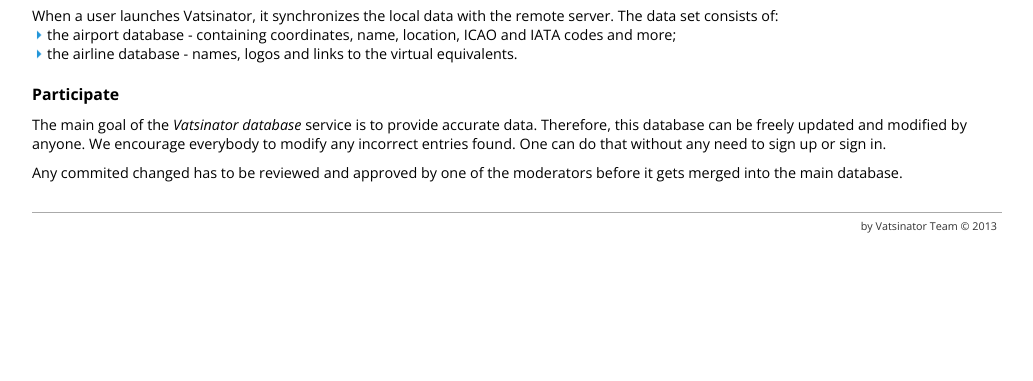
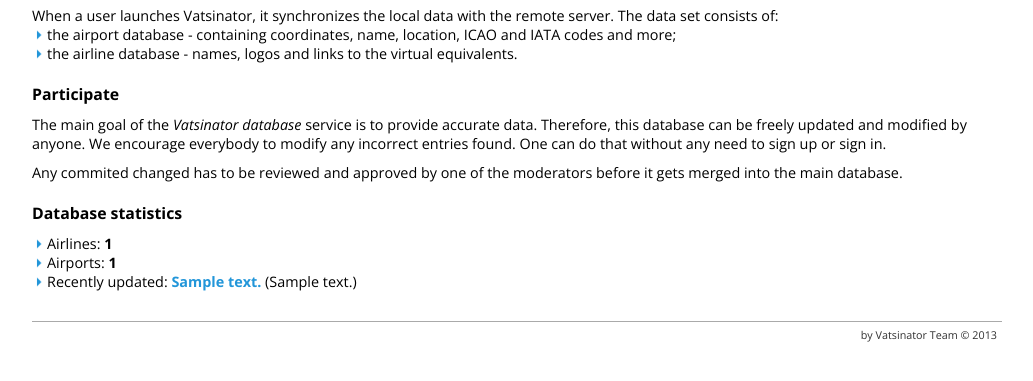
Before and after one commit to Vatsinator/VatsinatorDatabase, a Django app: template vatsinatordatabase/templates/index.html in a window 1280 px wide. Shown: the part 302-683 px from the top of the page, without its empty margins (123-1156 px from the left). Run offline with Django 3.2, Linux system fonts and the light colour scheme; the template is opened without the code that fills it: most values are stand-ins (such as "Sample title", 1, 10 or a date in 2020).

Commit message:
Added database statistics

```diff
--- a/vatsinatordatabase/templates/index.html
+++ b/vatsinatordatabase/templates/index.html
@@ -46,4 +46,15 @@
         Any commited changed has to be reviewed and approved by one of the
         moderators before it gets merged into the main database.
     </p>
+
+    <h1>Database statistics</h1>
+    <p>
+    <ul>
+        <li>Airlines: <strong>{{ airline_count }}</strong></li>
+        <li>Airports: <strong>{{ airport_count }}</strong></li>
+        <li>Recently updated: <strong><a href="{{ last_commit.url }}">{{ last_commit.content_object }}</a></strong>
+            ({{ last_commit.description }})
+        </li>
+    </ul>
+    </p>
 {% endblock %}
```
Also changed, not shown: vatsinatordatabase/views.py (+9 -1 lines).
